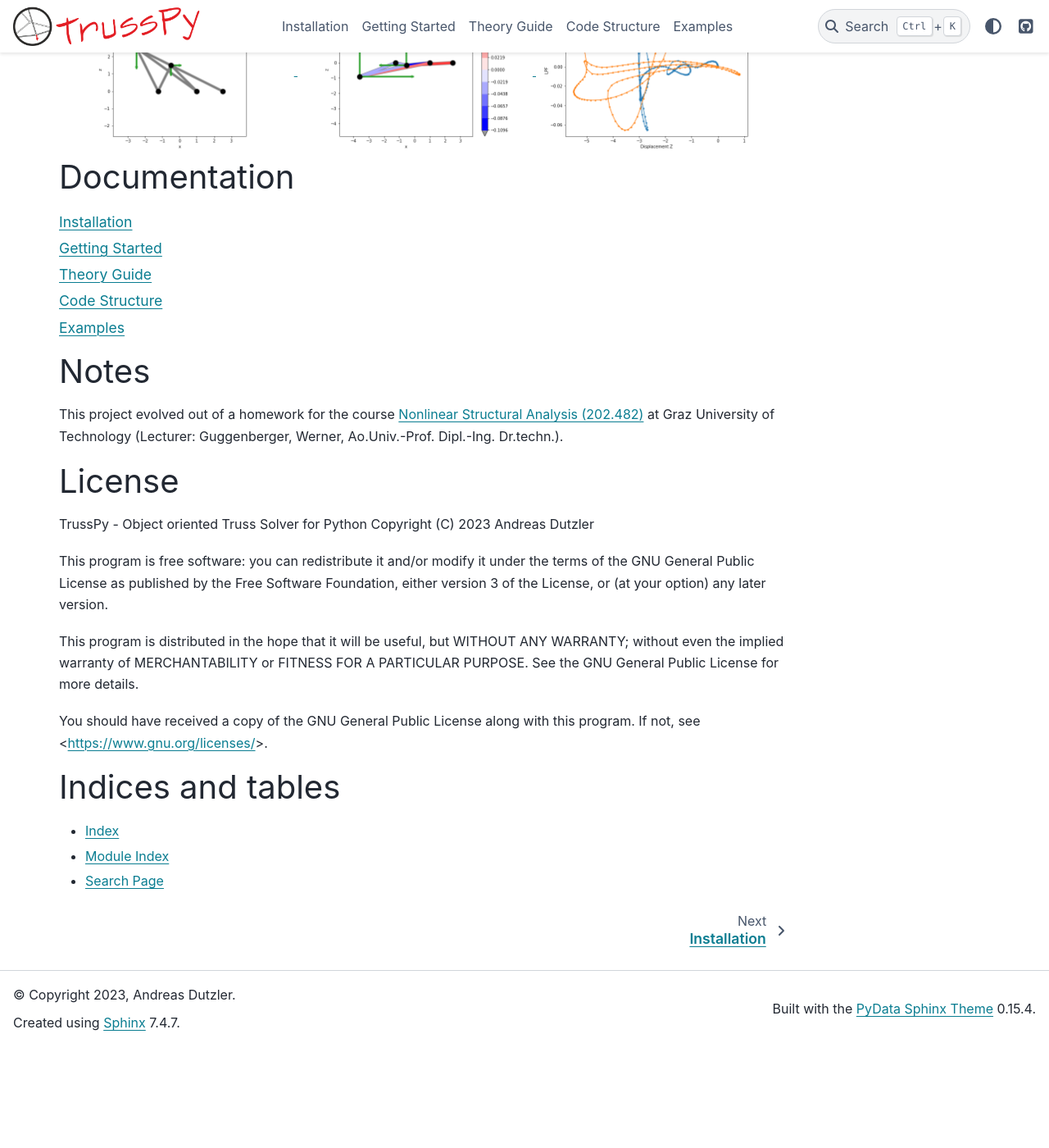
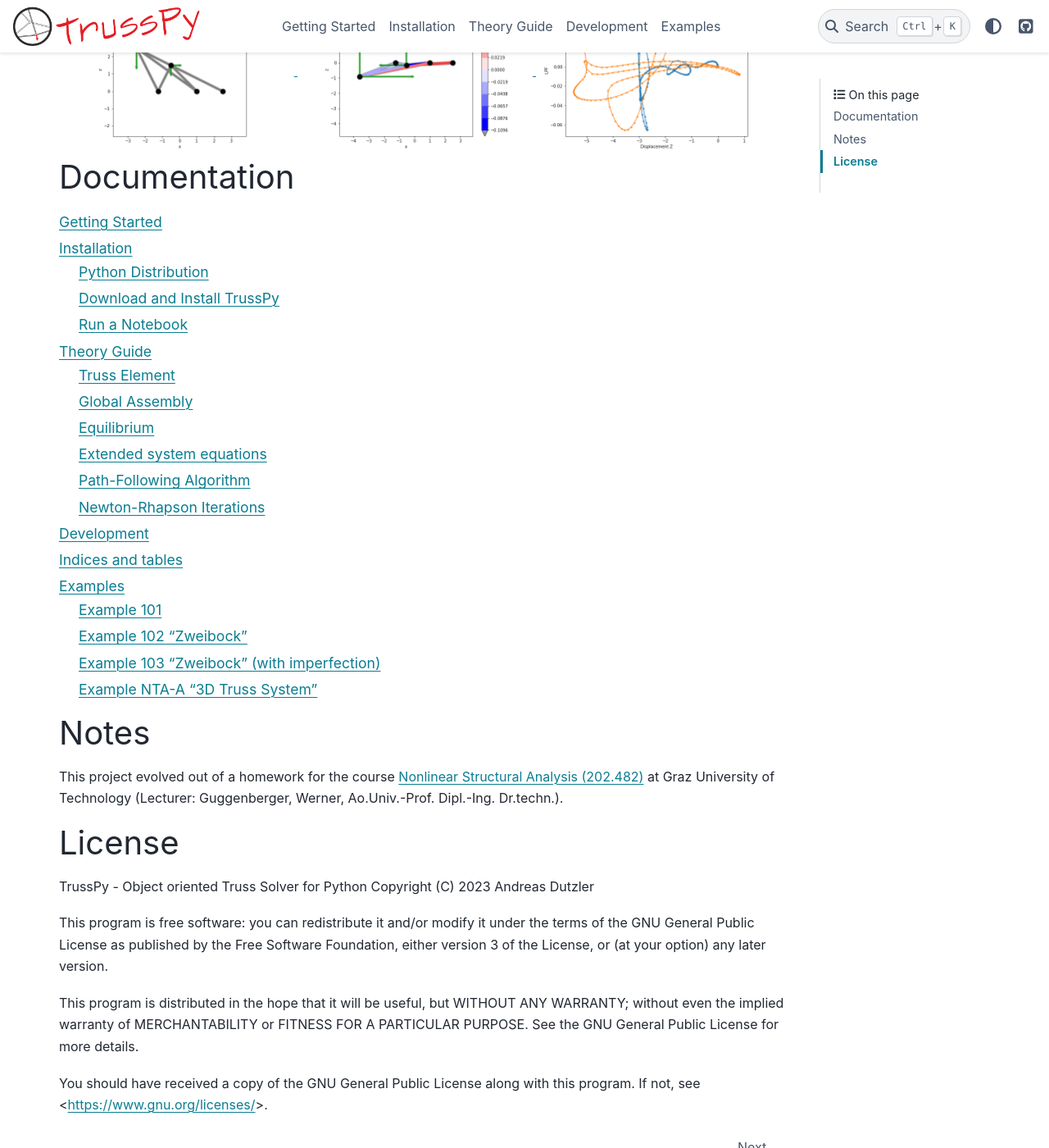
Before and after one commit to adtzlr/trusspy, a Sphinx documentation site: the page built from docs/index.rst, in a window 1280 px wide and 1400 px high, scrolled down 382 px. Shown: the whole window at 82% size. Built offline with Sphinx 7.4.7 and the PyData theme 0.15.4, drawn with Linux system fonts in a browser that asks for light colours; before the commit the page ends 1659 px from its top, so only the background shows below that.

Commit message:
Docs: Rename Structure to Development, Move API to Dev.

```diff
--- a/docs/code_structure/structure.rst
+++ b/docs/code_structure/structure.rst
@@ -1,5 +1,5 @@
-Code Structure
-==============
+Development
+===========
 
 TrussPy's code structure is organized in an object-oriented approach, hence it uses classes, attributes, methods and functions. The main idea is to seperate the code in single files (in Python called (sub-)modules) which are grouped in subfolders (again, so-called (sub-)packages). A basic overview of the essential classes is given in the following figure. It all starts with the **Model** class - it is basically the main container in TrussPy. On the next meta-level so-called **Handler** classes are managing the low-level **Core** classes of TrussPy: **Node**, **Element**, **Boundary**, **Analysis** and **Result**.
 
--- a/docs/index.rst
+++ b/docs/index.rst
@@ -56,11 +56,4 @@
 along with this program.  If not, see <https://www.gnu.org/licenses/>.
 
 
-Indices and tables
-==================
-
-* :ref:`genindex`
-* :ref:`modindex`
-* :ref:`search`
-
 .. _`Nonlinear Structural Analysis (202.482)`: https://online.tugraz.at/tug_online/wbLv.wbShowLVDetail?pStpSpNr=213741&pSpracheNr=2&pMUISuche=FALSE
```
Also changed, not shown: other parts of docs/code_structure/structure.rst (+8 -0 lines), other parts of docs/index.rst (+2 -2 lines).
